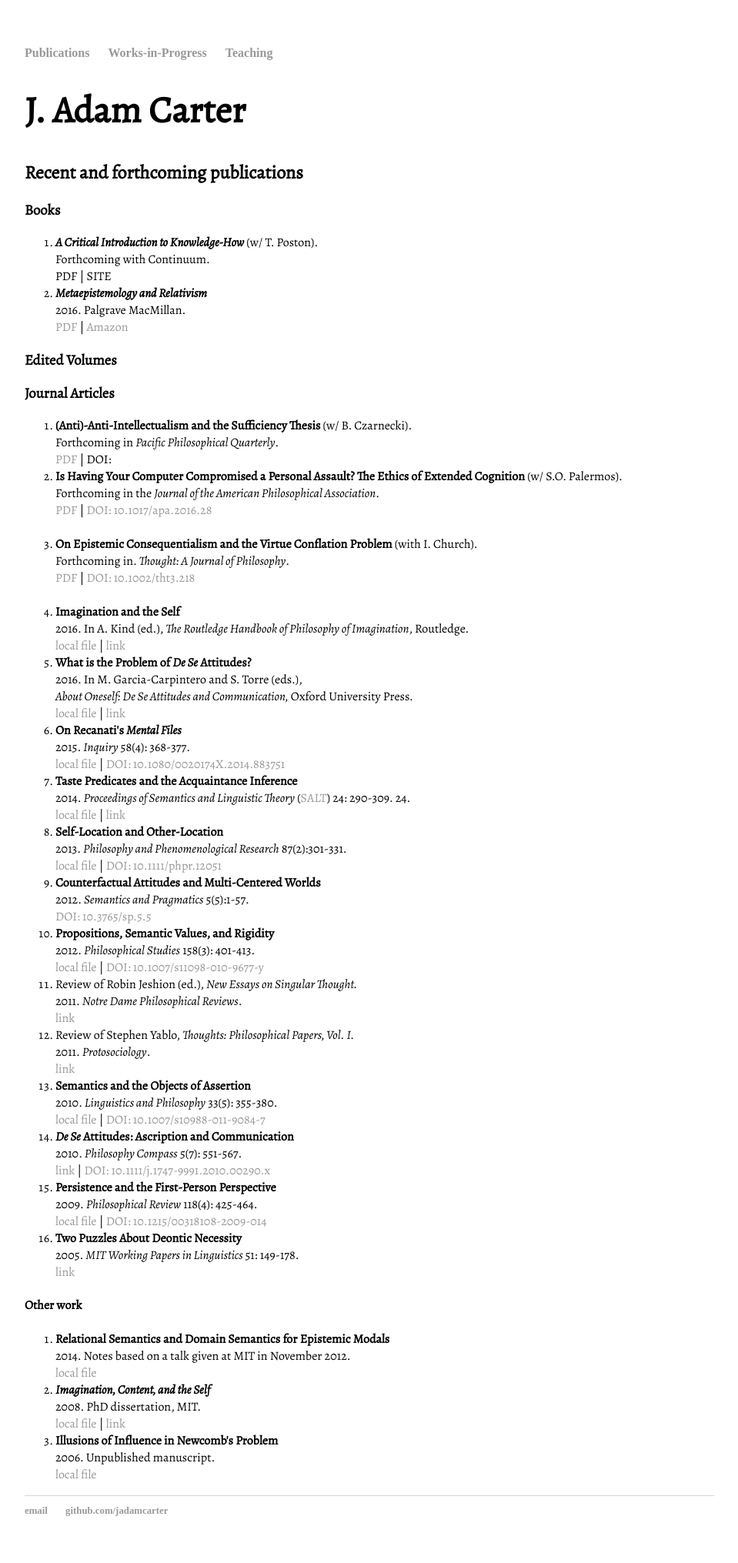
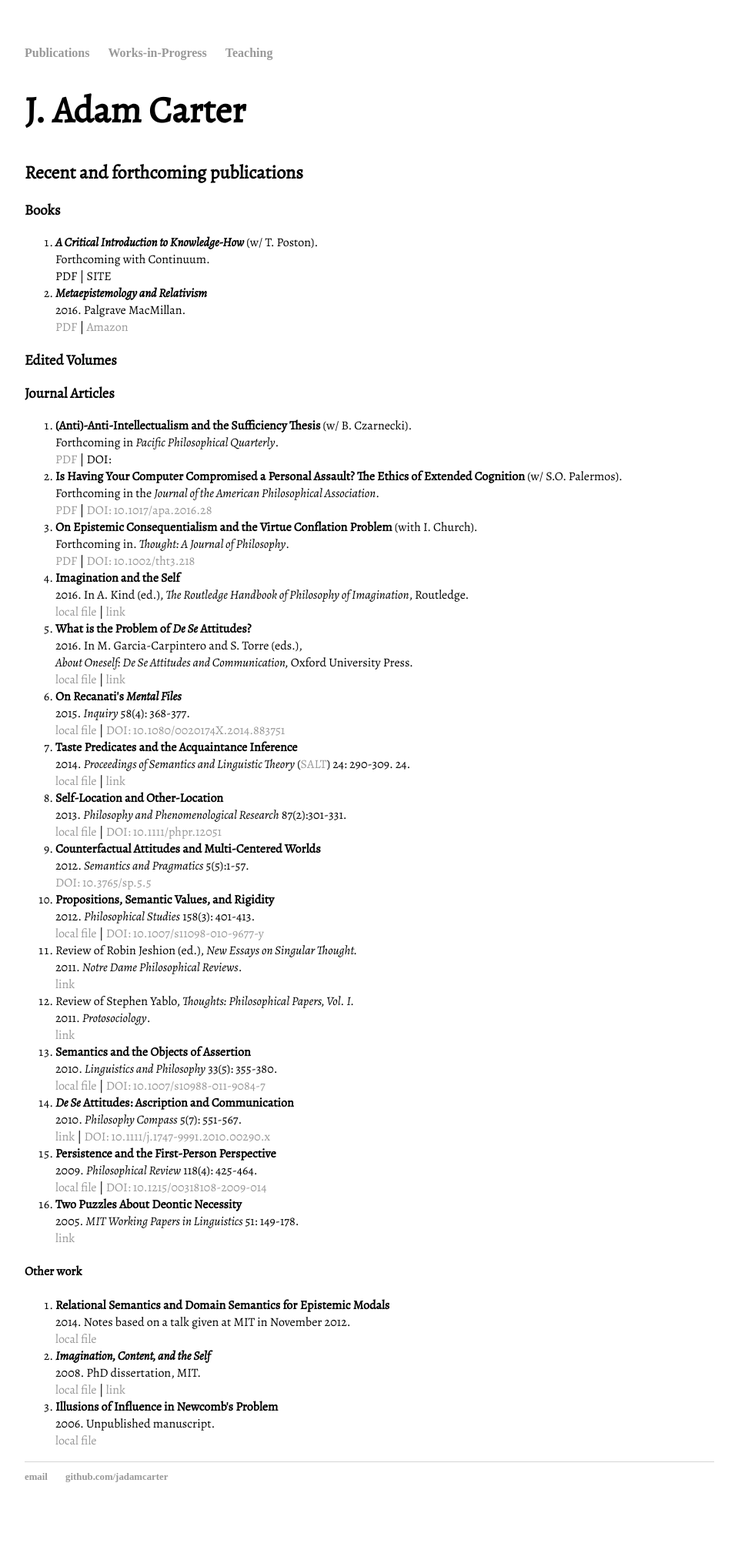
Before and after one commit to jadamcarter/jadamcarter.github.io, a Jekyll site: the page built from index.html, in a window 1280 px wide. Shown: the whole page at 77% size, without its empty margins (160-1119 px from the left). Built offline with Jekyll 4.4.1, drawn with Linux system fonts in a browser that asks for light colours; some web fonts are replaced; after the commit the page ends 1987 px from its top, so only the background shows below that.

```diff
--- a/index.html
+++ b/index.html
@@ -24,15 +24,15 @@ PDF | SITE </li>
 
 <li><strong>(Anti)-Anti-Intellectualism and the Sufficiency Thesis</strong> (w/ B. Czarnecki).<br/>
 Forthcoming in <i>Pacific Philosophical Quarterly</i>.<br/>
-<a href="http://philpapers.org/archive/CARAAT-29.pdf">PDF</a> | DOI: <br/>
+<a href="http://philpapers.org/archive/CARAAT-29.pdf">PDF</a> | DOI:
 
 <li><strong>Is Having Your Computer Compromised a Personal Assault? The Ethics of Extended Cognition </strong> (w/ S.O. Palermos).<br/>
 Forthcoming in the <i>Journal of the American Philosophical Association</i>.<br/>
-<a href="http://philpapers.org/archive/CARTEO-60.pdf">PDF</a> | <a href="http://dx.doi.org/10.1017/apa.2016.28">DOI: 10.1017/apa.2016.28</a></li><br/>
+<a href="http://philpapers.org/archive/CARTEO-60.pdf">PDF</a> | <a href="http://dx.doi.org/10.1017/apa.2016.28">DOI: 10.1017/apa.2016.28</a></li>
 
 <li><strong>On Epistemic Consequentialism and the Virtue Conflation Problem</strong> (with I. Church).<br/>
 Forthcoming in. <i>Thought: A Journal of Philosophy</i>.<br/>
-<a href="http://philpapers.org/archive/CAROEC.pdf">PDF</a> | <a href="http://dx.doi.org/10.1002/tht3.218">DOI: 10.1002/tht3.218</a></li><br/>
+<a href="http://philpapers.org/archive/CAROEC.pdf">PDF</a> | <a href="http://dx.doi.org/10.1002/tht3.218">DOI: 10.1002/tht3.218</a></li>
 
 <li><strong>Imagination and the Self</strong><br/>
 2016. In A. Kind (ed.), <i>The Routledge Handbook of Philosophy of Imagination</i>,
```
